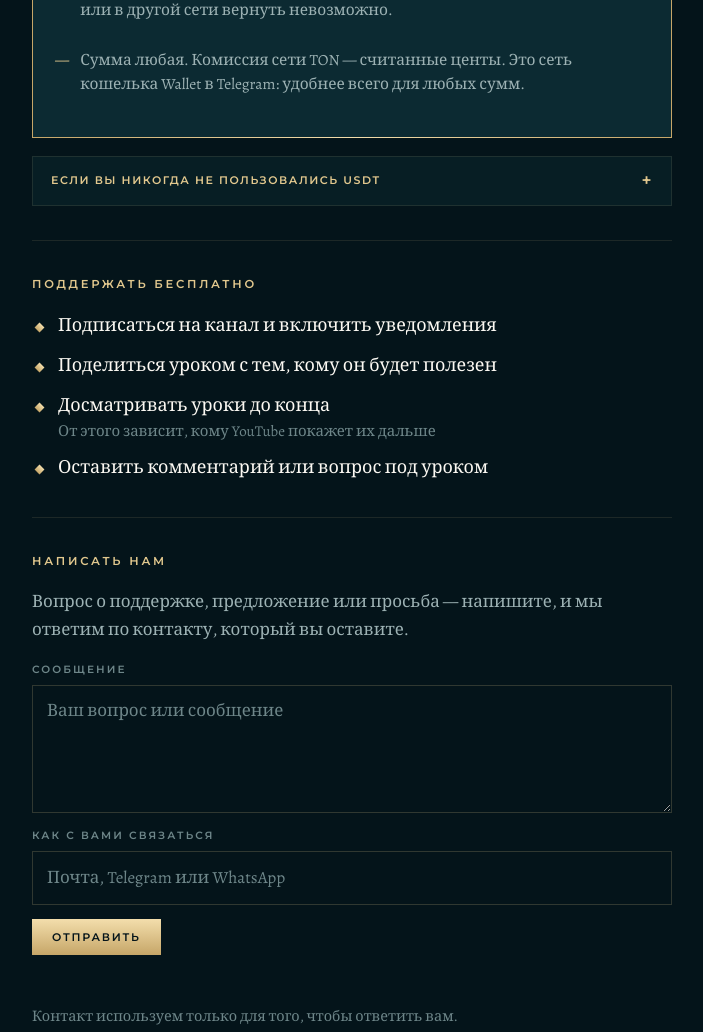
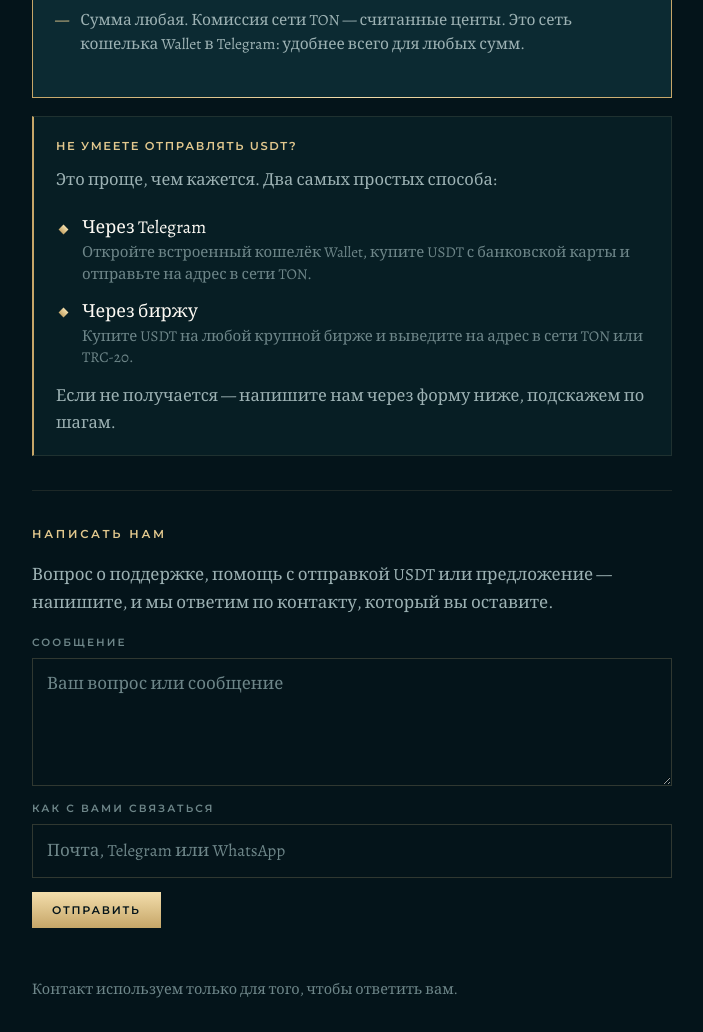
Before and after one commit to ilmiyaru/ilmiyaru.github.io, a plain HTML site: page index.html in a window 1280 px wide. Shown: the part 1322-2354 px from the top of the page, without its empty margins (288-991 px from the left). Drawn offline with nearby package versions, Linux system fonts and the light colour scheme.

Commit message:
Add files via upload

```diff
--- a/index.html
+++ b/index.html
@@ -361,6 +361,21 @@
     *{transition:none !important;animation:none !important}
   }
 
+  /* ---------- помощь с USDT ---------- */
+  .help{
+    margin-top:18px;padding:20px 22px 18px;
+    border:1px solid var(--hair-soft);border-left:2px solid var(--gold-bot);
+    background:rgba(12,42,50,.45);
+  }
+  .help h3{
+    font-family:var(--f-label);font-size:11.5px;letter-spacing:.14em;
+    text-transform:uppercase;color:var(--gold);margin:0 0 12px;font-weight:600;
+  }
+  .help p{color:var(--muted);font-size:16.5px}
+  .help p:last-child{margin-bottom:0}
+  .help .marks{margin:4px 0 14px}
+  @media (max-width:480px){.help{padding:18px 16px 16px}}
+
   html,body{overflow-x:clip}
   :root{color-scheme:dark}
   .qr{background:#FCF9F3;border:0;padding:6px}
@@ -420,7 +435,6 @@
       <li>Перевод и озвучка новых уроков</li>
       <li>Сверка перевода и монтаж</li>
       <li>Сервисы и инструменты, на которых держится работа</li>
-      <li>Новые курсы — следующие книги и шейхи</li>
     </ul>
   </section>
 
@@ -462,29 +476,21 @@
       </div>
     </div>
 
-    <details>
-      <summary>Если вы никогда не пользовались USDT</summary>
-      <div class="details-body">
-        <p>Самый простой путь — кошелёк Wallet внутри Telegram: он открывается в два нажатия, USDT в нём покупается с банковской карты, а отправка по адресу занимает минуту. Выбирайте сеть TON.</p>
-        <p>Второй путь — любая крупная биржа: купить USDT и вывести на адрес в сети TON или TRC-20.</p>
-        <p>Не получается — напишите нам через форму ниже, поможем разобраться.</p>
-      </div>
-    </details>
+    <div class="help">
+      <h3>Не умеете отправлять USDT?</h3>
+      <p>Это проще, чем кажется. Два самых простых способа:</p>
+      <ul class="marks">
+        <li>Через Telegram<small>Откройте встроенный кошелёк Wallet, купите USDT с банковской карты и отправьте на адрес в сети TON.</small></li>
+        <li>Через биржу<small>Купите USDT на любой крупной бирже и выведите на адрес в сети TON или TRC-20.</small></li>
+      </ul>
+      <p>Если не получается — напишите нам через форму ниже, подскажем по шагам.</p>
+    </div>
   </section>
 
-    <section>
-    <h2>Поддержать бесплатно</h2>
-    <ul class="marks">
-      <li>Подписаться на канал и включить уведомления</li>
-      <li>Поделиться уроком с тем, кому он будет полезен</li>
-      <li>Досматривать уроки до конца<small>От этого зависит, кому YouTube покажет их дальше</small></li>
-      <li>Оставить комментарий или вопрос под уроком</li>
-    </ul>
-  </section>
 
   <section id="ask">
     <h2>Написать нам</h2>
-    <p style="color:var(--muted);font-size:17px;margin-bottom:18px">Вопрос о поддержке, предложение или просьба — напишите, и мы ответим по контакту, который вы оставите.</p>
+    <p style="color:var(--muted);font-size:17px;margin-bottom:18px">Вопрос о поддержке, помощь с отправкой USDT или предложение — напишите, и мы ответим по контакту, который вы оставите.</p>
     <form class="ask" id="ask-form" novalidate>
       <div class="field">
         <label for="f-msg">Сообщение</label>
@@ -499,6 +505,16 @@
       <p class="form-status" id="f-status" role="status" aria-live="polite"></p>
       <p class="form-note">Контакт используем только для того, чтобы ответить вам.</p>
     </form>
+  </section>
+
+  <section>
+    <h2>Поддержать бесплатно</h2>
+    <ul class="marks">
+      <li>Подписаться на канал и включить уведомления</li>
+      <li>Поделиться уроком с тем, кому он будет полезен</li>
+      <li>Досматривать уроки до конца<small>От этого зависит, кому YouTube покажет их дальше</small></li>
+      <li>Оставить комментарий или вопрос под уроком</li>
+    </ul>
   </section>
 
   <footer>
```
